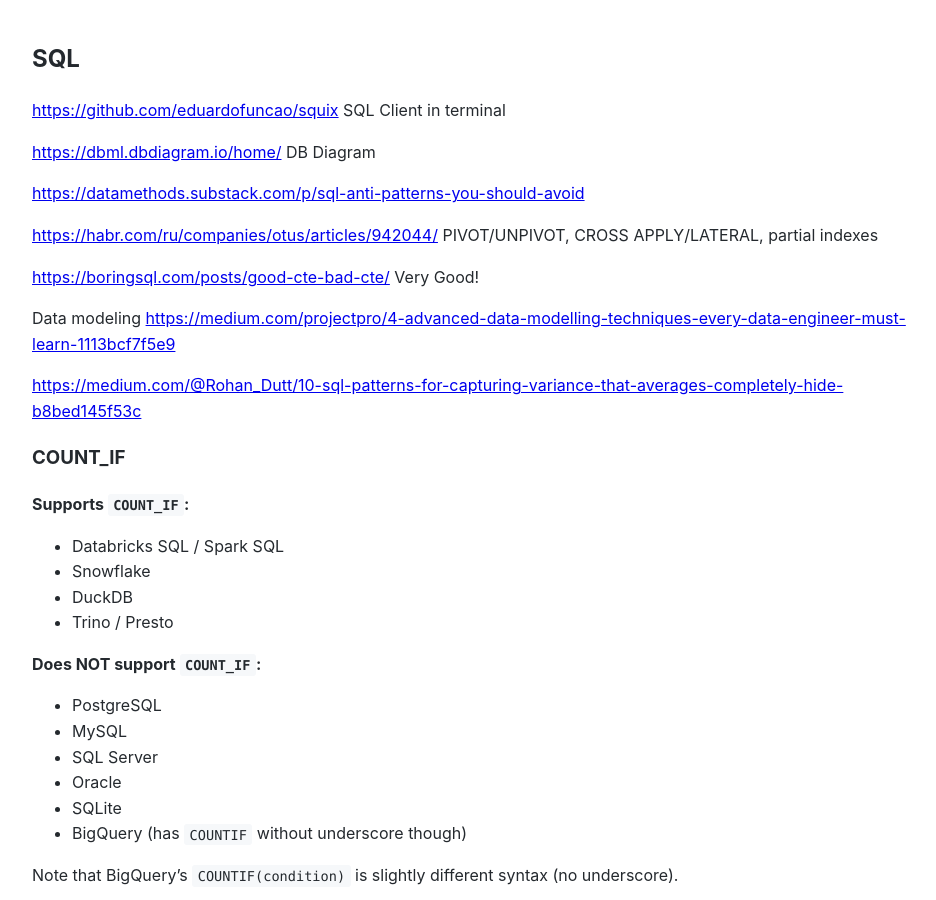
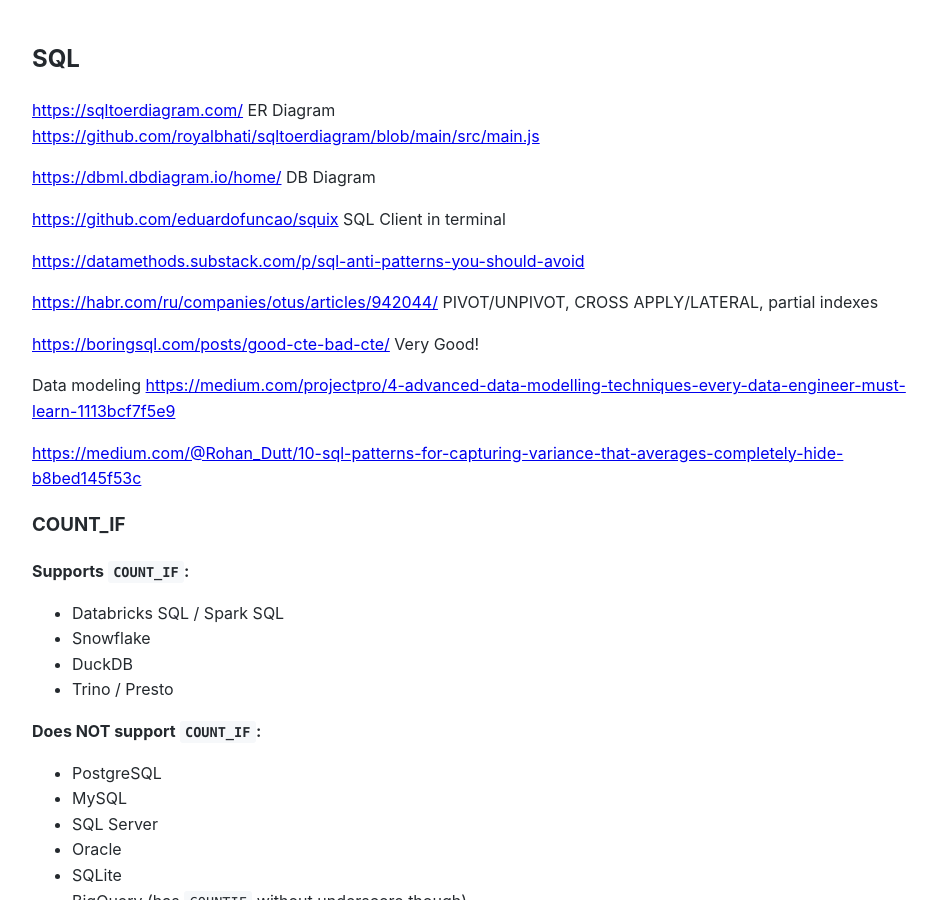
Before and after one commit to Michael-Lubinsky/michael-lubinsky.github.com, a Jekyll site: the page built from pg/sql.md, in a window 1280 px wide and 900 px high. Shown: the whole window, without its empty margins (158-1094 px from the left). Built offline with Jekyll 4.4.1, drawn with Linux system fonts in a browser that asks for light colours; our own code applies the rules of GitHub Pages for plain Markdown files.

Commit message:
Update sql.md

```diff
--- a/pg/sql.md
+++ b/pg/sql.md
@@ -1,8 +1,15 @@
 ## SQL
+
+<https://sqltoerdiagram.com/>  ER Diagram
+<https://github.com/royalbhati/sqltoerdiagram/blob/main/src/main.js>
+
+<https://dbml.dbdiagram.io/home/> DB Diagram
+
+
 
 <https://github.com/eduardofuncao/squix> SQL Client in terminal
 
-<https://dbml.dbdiagram.io/home/> DB Diagram
+
 
 <https://datamethods.substack.com/p/sql-anti-patterns-you-should-avoid>
 
```
